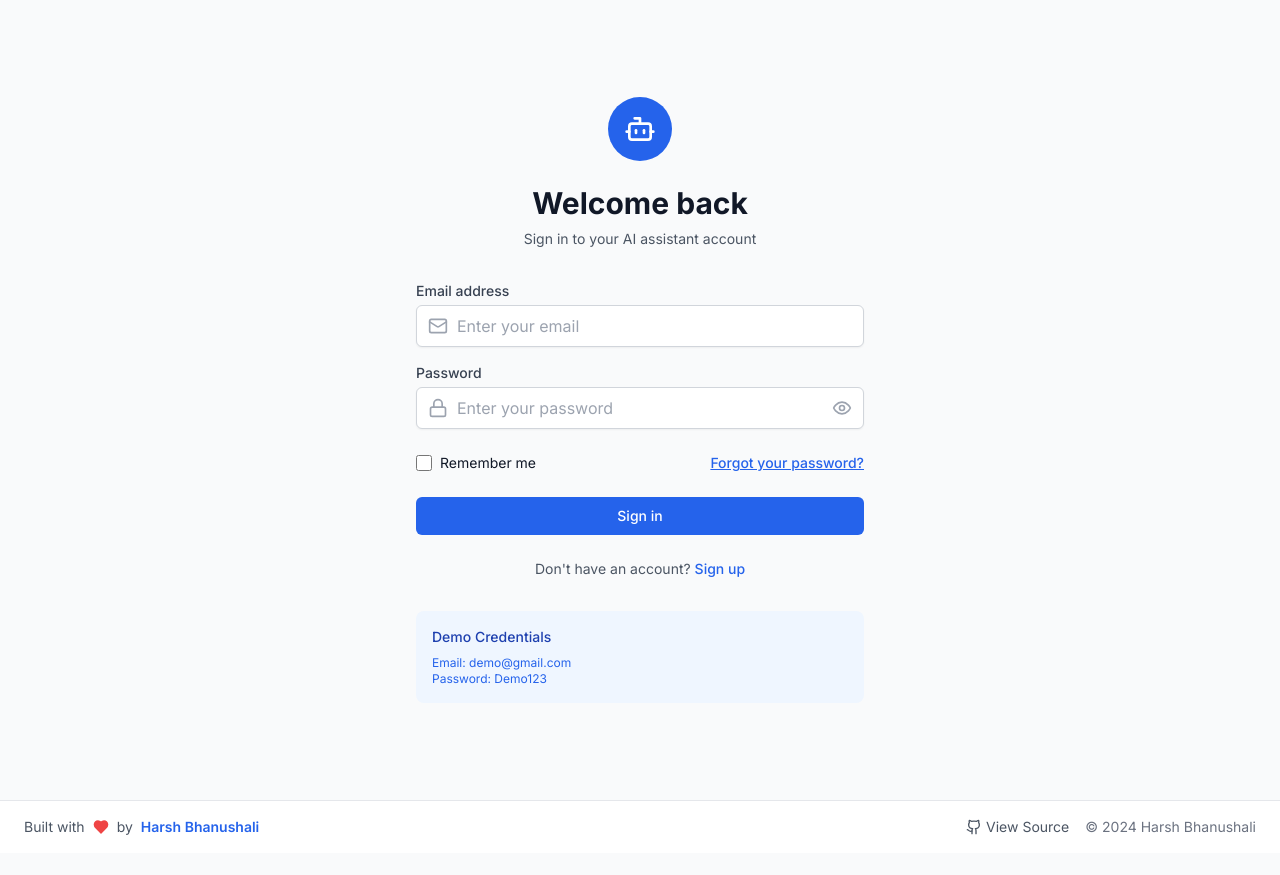
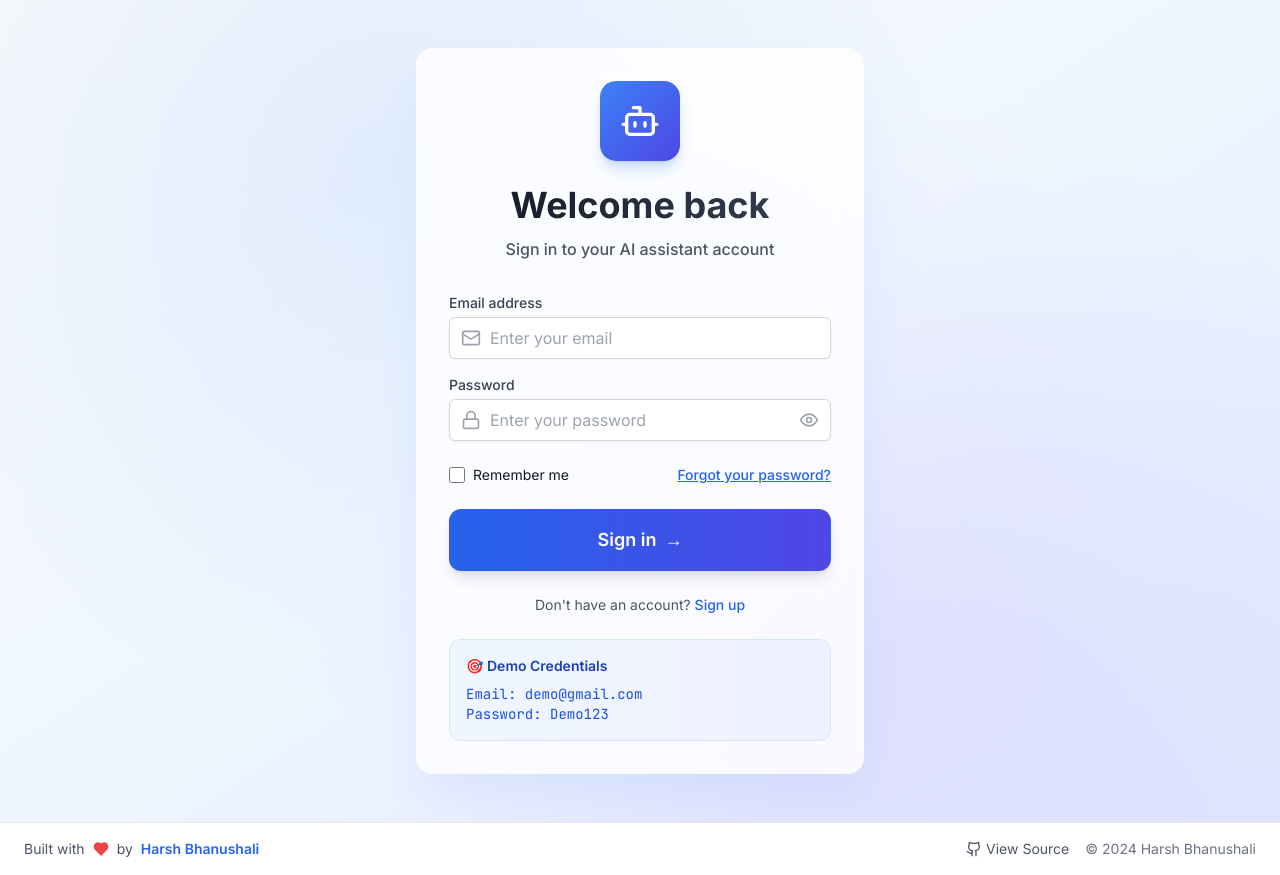
Before and after one commit to harshAdv10080/ai-chatbot-mern, a React (Vite) app in the folder client/: page /login in a window 1280 px wide. Before the commit the page ends 853 px from the top, so only its background shows below. Built offline with nearby package versions, Linux system fonts and the light colour scheme; no server answers.

Commit message:
UI changes

```diff
--- a/client/src/components/Auth/Login.jsx
+++ b/client/src/components/Auth/Login.jsx
@@ -74,19 +74,25 @@ const Login = () => {
   };
 
   return (
-    <div className="min-h-screen flex items-center justify-center bg-gray-50 dark:bg-gray-900 py-12 px-4 sm:px-6 lg:px-8">
-      <div className="max-w-md w-full space-y-8">
+    <div className="min-h-screen flex items-center justify-center bg-gradient-to-br from-slate-50 via-blue-50 to-indigo-100 dark:from-gray-900 dark:via-slate-900 dark:to-indigo-950 py-12 px-4 sm:px-6 lg:px-8 relative overflow-hidden">
+      {/* Background Pattern */}
+      <div className="absolute inset-0 bg-[radial-gradient(circle_at_30%_20%,rgba(59,130,246,0.1),transparent_50%)] dark:bg-[radial-gradient(circle_at_30%_20%,rgba(99,102,241,0.1),transparent_50%)]"></div>
+      <div className="absolute inset-0 bg-[radial-gradient(circle_at_70%_80%,rgba(139,92,246,0.1),transparent_50%)] dark:bg-[radial-gradient(circle_at_70%_80%,rgba(168,85,247,0.1),transparent_50%)]"></div>
+
+      <div className="max-w-md w-full space-y-8 relative z-10">
+        {/* Glass Card Container */}
+        <div className="bg-white/80 dark:bg-gray-800/80 backdrop-blur-xl rounded-2xl shadow-2xl shadow-blue-500/10 border border-white/20 dark:border-gray-700/50 p-8">
           {/* Header */}
           <div className="text-center">
             <div className="flex justify-center">
-            <div className="flex items-center justify-center w-16 h-16 bg-primary-600 rounded-full">
-              <Bot className="w-8 h-8 text-white" />
+              <div className="flex items-center justify-center w-20 h-20 bg-gradient-to-br from-blue-500 to-indigo-600 rounded-2xl shadow-lg shadow-blue-500/25">
+                <Bot className="w-10 h-10 text-white" />
               </div>
             </div>
-          <h2 className="mt-6 text-3xl font-extrabold text-gray-900 dark:text-white">
+            <h2 className="mt-6 text-4xl font-bold bg-gradient-to-r from-gray-900 to-gray-700 dark:from-white dark:to-gray-300 bg-clip-text text-transparent">
               Welcome back
             </h2>
-          <p className="mt-2 text-sm text-gray-600 dark:text-gray-400">
+            <p className="mt-3 text-gray-600 dark:text-gray-400 font-medium">
               Sign in to your AI assistant account
             </p>
           </div>
@@ -268,12 +274,17 @@ const Login = () => {
             <button
               type="submit"
               disabled={loading}
-              className="group relative w-full flex justify-center py-2 px-4 border border-transparent text-sm font-medium rounded-md text-white bg-primary-600 hover:bg-primary-700 focus:outline-none focus:ring-2 focus:ring-offset-2 focus:ring-primary-500 disabled:opacity-50 disabled:cursor-not-allowed"
+              className="group relative w-full flex justify-center py-4 px-6 border border-transparent text-lg font-semibold rounded-xl text-white bg-gradient-to-r from-blue-600 to-indigo-600 hover:from-blue-700 hover:to-indigo-700 focus:outline-none focus:ring-4 focus:ring-blue-500/50 disabled:opacity-50 disabled:cursor-not-allowed transition-all duration-200 hover:scale-[1.02] hover:shadow-xl shadow-lg"
             >
               {loading ? (
                 <LoadingSpinner size="sm" text="" />
               ) : (
-                'Sign in'
+                <>
+                  <span>Sign in</span>
+                  <div className="ml-2 group-hover:translate-x-1 transition-transform duration-200">
+                    →
+                  </div>
+                </>
               )}
             </button>
           </div>
@@ -293,14 +304,15 @@ const Login = () => {
         </form>
 
         {/* Demo credentials */}
-        <div className="mt-6 p-4 bg-blue-50 dark:bg-blue-900/20 rounded-lg">
-          <h3 className="text-sm font-medium text-blue-800 dark:text-blue-200 mb-2">
-            Demo Credentials
+        <div className="mt-6 p-4 bg-gradient-to-r from-blue-50 to-indigo-50 dark:from-blue-900/20 dark:to-indigo-900/20 rounded-xl border border-blue-200/50 dark:border-blue-800/50">
+          <h3 className="text-sm font-semibold text-blue-800 dark:text-blue-200 mb-2">
+            🎯 Demo Credentials
           </h3>
-          <p className="text-xs text-blue-600 dark:text-blue-300">
+          <p className="text-sm text-blue-700 dark:text-blue-300 font-mono">
             Email: demo@gmail.com<br />
             Password: Demo123
           </p>
+        </div>
         </div>
       </div>
 
--- a/client/src/components/Chat/ChatInterface.jsx
+++ b/client/src/components/Chat/ChatInterface.jsx
@@ -265,7 +265,7 @@ const ChatInterface = () => {
   }
 
   return (
-    <div className="flex h-screen bg-gray-50 dark:bg-gray-900">
+    <div className="flex h-screen bg-gradient-to-br from-slate-50 via-blue-50 to-indigo-50 dark:from-gray-900 dark:via-slate-900 dark:to-indigo-950">
       {/* Sidebar */}
       <Sidebar
         conversations={conversations}
@@ -278,8 +278,13 @@ const ChatInterface = () => {
       />
 
       {/* Main Chat Area */}
-      <div className="flex-1 flex flex-col">
+      <div className="flex-1 flex flex-col relative">
+        {/* Background Pattern */}
+        <div className="absolute inset-0 bg-gradient-to-br from-white/50 via-blue-50/30 to-indigo-100/40 dark:from-gray-800/50 dark:via-slate-800/30 dark:to-indigo-900/40"></div>
+        <div className="absolute inset-0 bg-[radial-gradient(circle_at_50%_50%,rgba(59,130,246,0.1),transparent_50%)] dark:bg-[radial-gradient(circle_at_50%_50%,rgba(99,102,241,0.1),transparent_50%)]"></div>
+
         {/* Header */}
+        <div className="relative z-10">
           <Header
             conversation={currentConversation}
             onSidebarToggle={() => setSidebarOpen(!sidebarOpen)}
@@ -287,9 +292,10 @@ const ChatInterface = () => {
             onUploadDocument={handleUploadDocument}
             onOpenSettings={handleOpenSettings}
           />
+        </div>
 
         {/* Messages */}
-        <div className="flex-1 overflow-hidden">
+        <div className="flex-1 overflow-hidden relative z-10">
           <MessageList
             messages={messages}
             streamingMessage={streamingMessage}
@@ -300,6 +306,7 @@ const ChatInterface = () => {
         </div>
 
         {/* Input */}
+        <div className="relative z-10">
           <MessageInput
             onSendMessage={sendMessage}
             onTypingStart={handleTypingStart}
@@ -311,6 +318,7 @@ const ChatInterface = () => {
                 : "Start a new conversation..."
             }
           />
+        </div>
       </div>
 
       {/* Modals */}
--- a/client/src/components/Chat/Header.jsx
+++ b/client/src/components/Chat/Header.jsx
@@ -5,38 +5,47 @@ const Header = ({ conversation, onSidebarToggle, socketStatus, onUploadDocument,
   const { isConnected, connectionError } = socketStatus;
 
   return (
-    <div className="bg-white dark:bg-gray-800 border-b border-gray-200 dark:border-gray-700 px-4 py-3">
+    <div className="bg-white/80 dark:bg-gray-800/80 backdrop-blur-xl border-b border-white/20 dark:border-gray-700/50 px-6 py-4 shadow-lg shadow-blue-500/5">
       <div className="flex items-center justify-between">
         {/* Left side */}
         <div className="flex items-center space-x-4">
           <button
             onClick={onSidebarToggle}
-            className="p-2 rounded-md hover:bg-gray-100 dark:hover:bg-gray-700 lg:hidden"
+            className="p-2.5 rounded-xl hover:bg-white/60 dark:hover:bg-gray-700/60 lg:hidden transition-all duration-200 hover:scale-105 hover:shadow-md"
           >
-            <Menu className="w-5 h-5" />
+            <Menu className="w-5 h-5 text-gray-700 dark:text-gray-300" />
           </button>
 
+          <div className="flex items-center space-x-3">
+            {/* AI Avatar */}
+            <div className="w-10 h-10 rounded-xl bg-gradient-to-br from-blue-500 to-indigo-600 flex items-center justify-center shadow-lg">
+              <div className="w-6 h-6 rounded-full bg-white/20 flex items-center justify-center">
+                <div className="w-2 h-2 rounded-full bg-white animate-pulse"></div>
+              </div>
+            </div>
+
             <div>
-            <h1 className="text-lg font-semibold text-gray-900 dark:text-white">
+              <h1 className="text-xl font-bold bg-gradient-to-r from-gray-900 to-gray-700 dark:from-white dark:to-gray-300 bg-clip-text text-transparent">
                 {conversation?.title || 'AI Assistant'}
               </h1>
               {conversation ? (
-              <p className="text-sm text-gray-500 dark:text-gray-400">
-                {conversation.stats?.totalMessages || 0} messages
+                <p className="text-sm text-gray-600 dark:text-gray-400 font-medium">
+                  {conversation.stats?.totalMessages || 0} messages • Active now
                 </p>
               ) : (
-              <p className="text-xs text-gray-400 dark:text-gray-500">
-                Built by{' '}
+                <p className="text-sm text-gray-500 dark:text-gray-400">
+                  Built with ❤️ by{' '}
                   <a
                     href="https://github.com/harshAdv10080"
                     target="_blank"
                     rel="noopener noreferrer"
-                  className="text-blue-500 hover:text-blue-600 dark:text-blue-400 dark:hover:text-blue-300"
+                    className="text-blue-600 hover:text-blue-700 dark:text-blue-400 dark:hover:text-blue-300 font-semibold transition-colors"
                   >
                     Harsh Bhanushali
                   </a>
                 </p>
               )}
+            </div>
           </div>
         </div>
 
@@ -45,14 +54,14 @@ const Header = ({ conversation, onSidebarToggle, socketStatus, onUploadDocument,
           {/* Connection Status */}
           <div className="flex items-center space-x-2">
             {isConnected ? (
-              <div className="flex items-center text-green-600 dark:text-green-400">
+              <div className="flex items-center px-3 py-1.5 rounded-full bg-green-100 dark:bg-green-900/30 text-green-700 dark:text-green-400 border border-green-200 dark:border-green-800">
                 <Wifi className="w-4 h-4" />
-                <span className="text-xs ml-1 hidden sm:inline">Connected</span>
+                <span className="text-xs ml-2 font-medium hidden sm:inline">Connected</span>
               </div>
             ) : (
-              <div className="flex items-center text-red-600 dark:text-red-400">
+              <div className="flex items-center px-3 py-1.5 rounded-full bg-red-100 dark:bg-red-900/30 text-red-700 dark:text-red-400 border border-red-200 dark:border-red-800">
                 <WifiOff className="w-4 h-4" />
-                <span className="text-xs ml-1 hidden sm:inline">
+                <span className="text-xs ml-2 font-medium hidden sm:inline">
                   {connectionError ? 'Error' : 'Disconnected'}
                 </span>
               </div>
@@ -62,7 +71,7 @@ const Header = ({ conversation, onSidebarToggle, socketStatus, onUploadDocument,
           {/* Upload Button */}
           <button
             onClick={onUploadDocument}
-            className="p-2 rounded-md hover:bg-gray-100 dark:hover:bg-gray-700 text-gray-600 dark:text-gray-400 hover:text-blue-600 transition-colors"
+            className="p-3 rounded-xl bg-white/60 dark:bg-gray-700/60 hover:bg-white/80 dark:hover:bg-gray-700/80 text-gray-700 dark:text-gray-300 hover:text-blue-600 dark:hover:text-blue-400 transition-all duration-200 hover:scale-105 hover:shadow-lg shadow-md border border-white/20 dark:border-gray-600/20"
             title="Upload Document"
           >
             <Upload className="w-5 h-5" />
@@ -71,7 +80,7 @@ const Header = ({ conversation, onSidebarToggle, socketStatus, onUploadDocument,
           {/* Settings Button */}
           <button
             onClick={onOpenSettings}
-            className="p-2 rounded-md hover:bg-gray-100 dark:hover:bg-gray-700 text-gray-600 dark:text-gray-400 hover:text-blue-600 transition-colors"
+            className="p-3 rounded-xl bg-white/60 dark:bg-gray-700/60 hover:bg-white/80 dark:hover:bg-gray-700/80 text-gray-700 dark:text-gray-300 hover:text-blue-600 dark:hover:text-blue-400 transition-all duration-200 hover:scale-105 hover:shadow-lg shadow-md border border-white/20 dark:border-gray-600/20"
             title="Settings"
           >
             <Settings className="w-5 h-5" />
```
Lines whose indentation alone changed are shown as unchanged.
